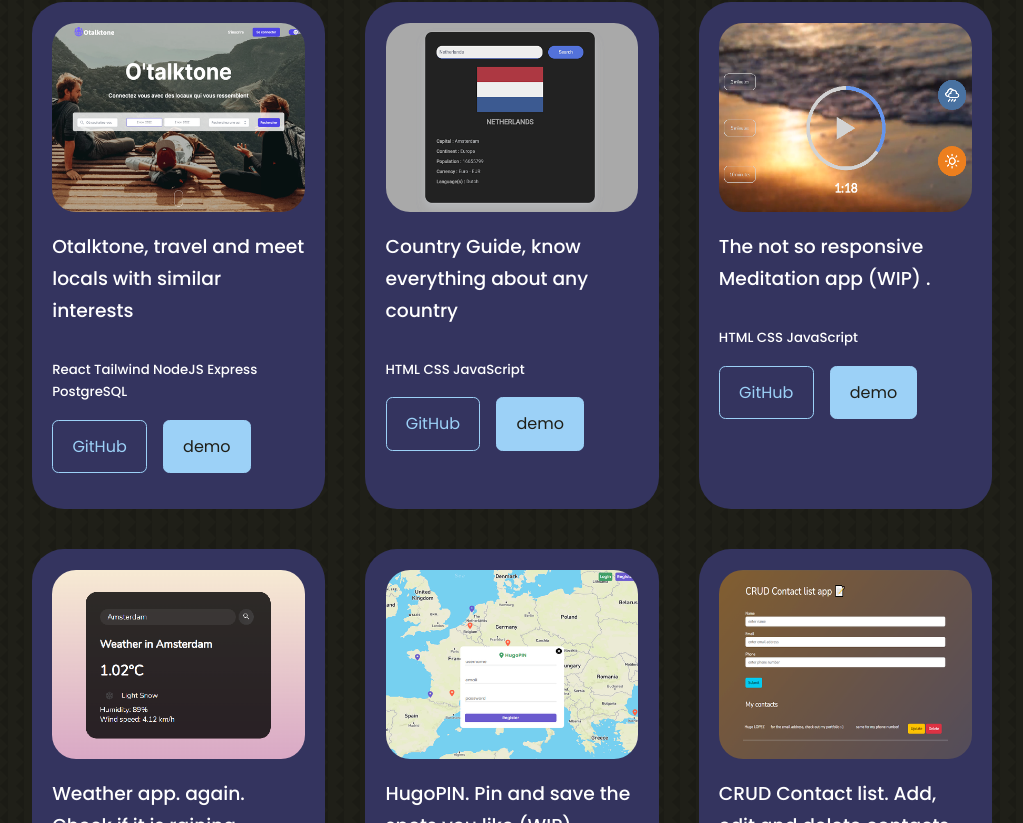
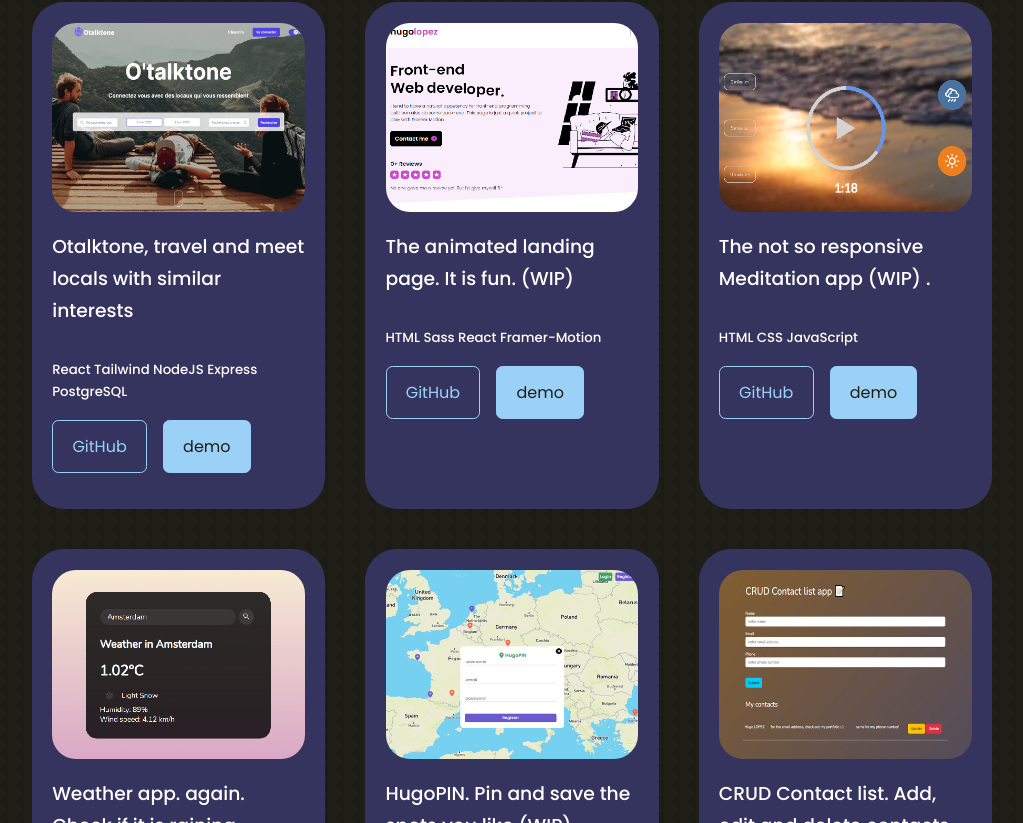
Before and after one commit to HugoLOPEZ64/Portfolio, a React (Create React App) app: page / in a window 1280 px wide. Shown: the part 2390-3213 px from the top of the page, without its empty margins (128-1151 px from the left). Built offline with nearby package versions, Linux system fonts and the light colour scheme.

Commit message:
changes portfolio

```diff
--- a/src/components/portfolio/Portfolio.jsx
+++ b/src/components/portfolio/Portfolio.jsx
@@ -1,7 +1,7 @@
 import React from 'react'
 import './portfolio.css'
 import IMG1 from '../../assets/otalktone.png'
-import IMG2 from '../../assets/countryguide3.png'
+import IMG2 from '../../assets/landing.png'
 import IMG3 from '../../assets/meditation.png'
 import IMG4 from '../../assets/weather.png'
 import IMG5 from '../../assets/travel.png'
@@ -21,10 +21,10 @@ const data = [
   {
     id: 2,
     image: IMG2,
-    title: 'Country Guide, know everything about any country',
-    sub: 'HTML CSS JavaScript',
-    github: 'https://github.com/HugoLOPEZ64/Country-Guide',
-    demo: 'https://country-guide-coral.vercel.app/'
+    title: 'The animated landing page. It is fun. (WIP)',
+    sub: 'HTML Sass React Framer-Motion',
+    github: 'https://github.com/HugoLOPEZ64/React-FramerMotion-landingpage',
+    demo: 'https://hugolopez-framermotion.netlify.app/'
   },
 
   {
```
Also changed, not shown: src/assets/landing.png (added).
